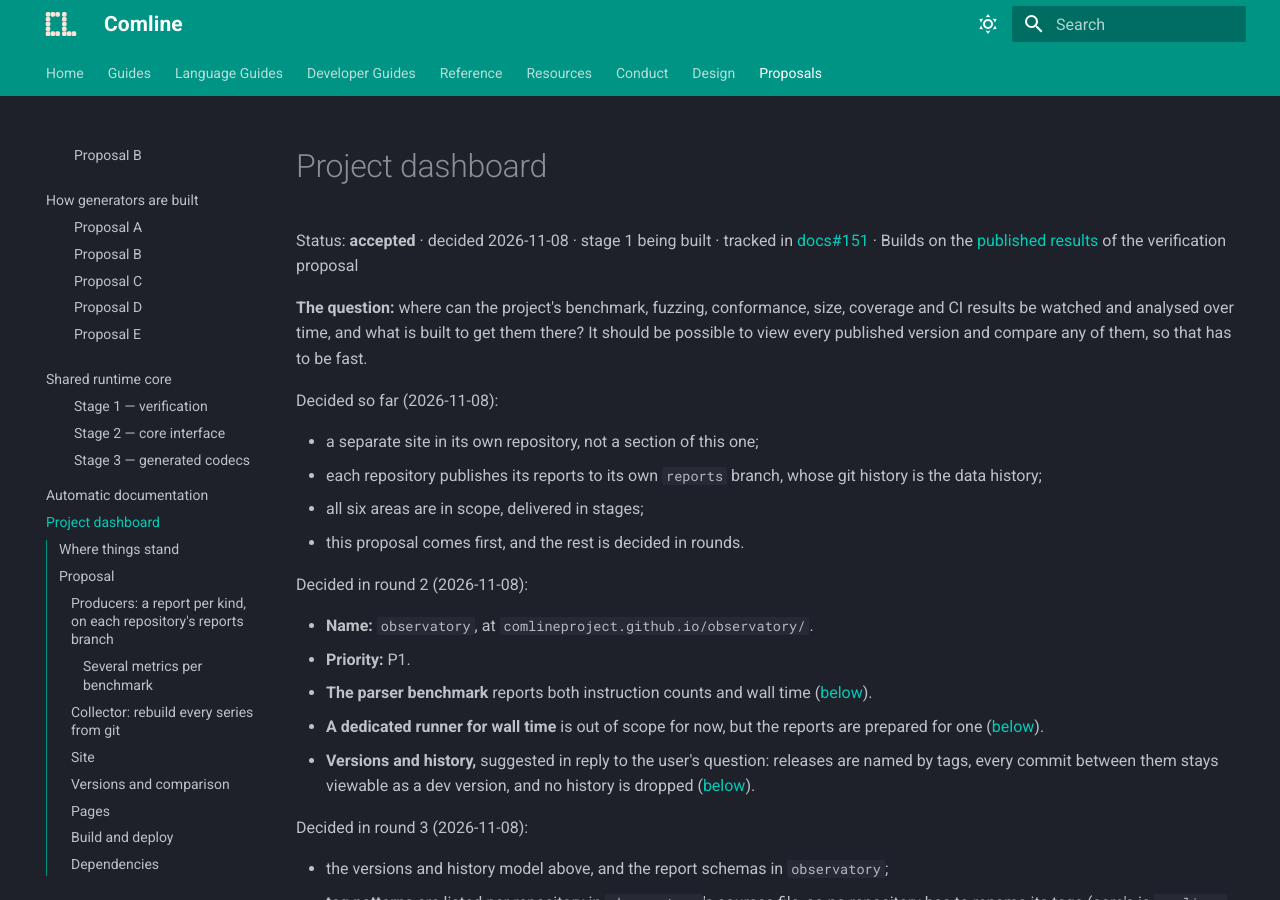
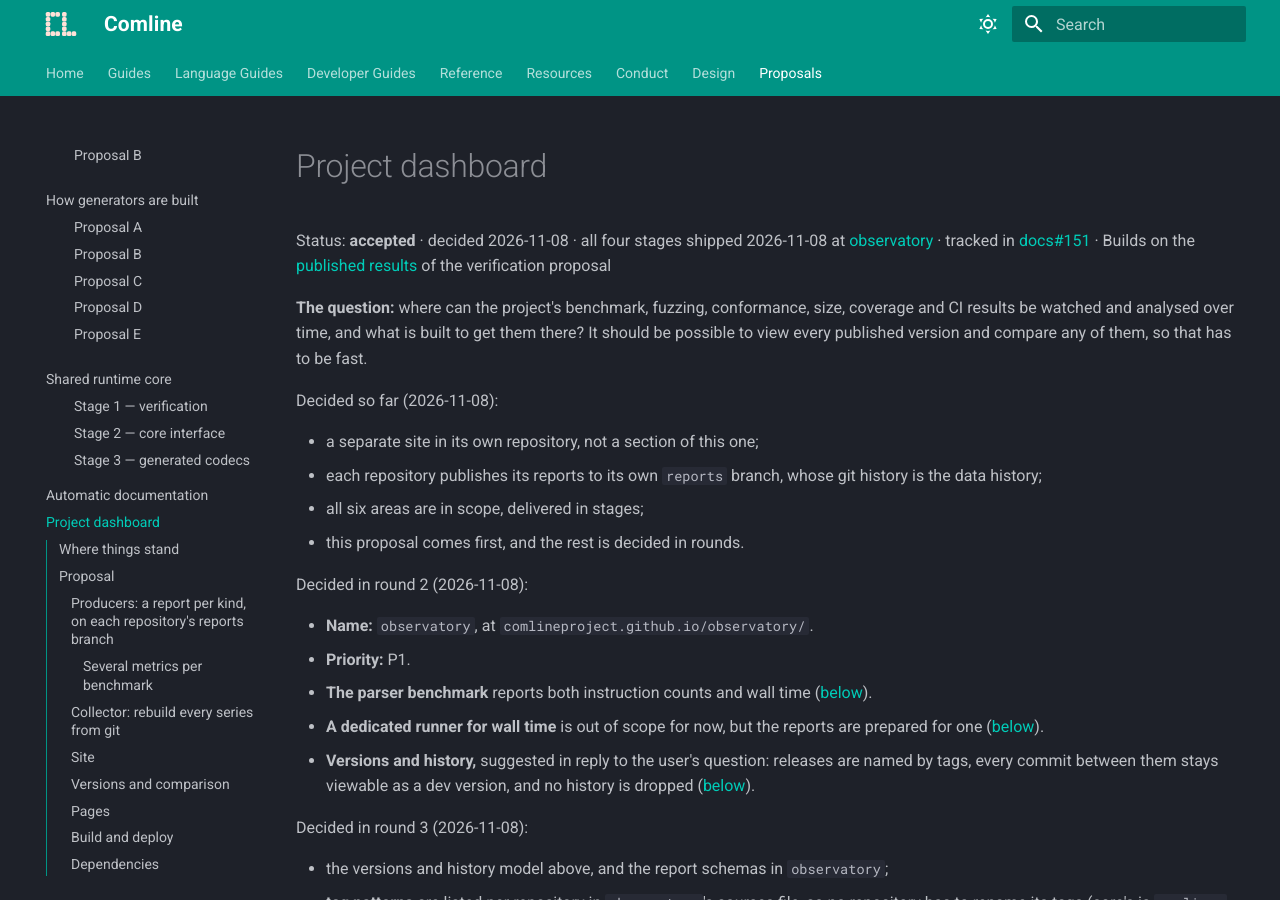
Before and after one commit to ComlineProject/docs, an MkDocs documentation site: the page built from docs/docs/proposals/project-dashboard.md, in a window 1280 px wide and 900 px high. Built offline with MkDocs 1.6.1 and Material for MkDocs 9.7.7, drawn with Linux system fonts in a browser that asks for light colours; the version menu is left out.

Commit message:
proposals/project-dashboard: all four stages shipped

```diff
--- a/docs/docs/proposals/project-dashboard.md
+++ b/docs/docs/proposals/project-dashboard.md
@@ -1,6 +1,6 @@
 # Project dashboard
 
-Status: **accepted** · decided 2026-11-08 · stage 1 being built · tracked in
+Status: **accepted** · decided 2026-11-08 · all four stages shipped 2026-11-08 at [observatory](https://comlineproject.github.io/observatory/) · tracked in
 [docs#151](https://github.com/ComlineProject/docs/issues/151) · Builds on the
 [published results](shared-runtime-core/verification.md#published-results) of
 the verification proposal
```
Also changed, not shown: docs/docs/proposals/index.md (+1 -1 lines).
